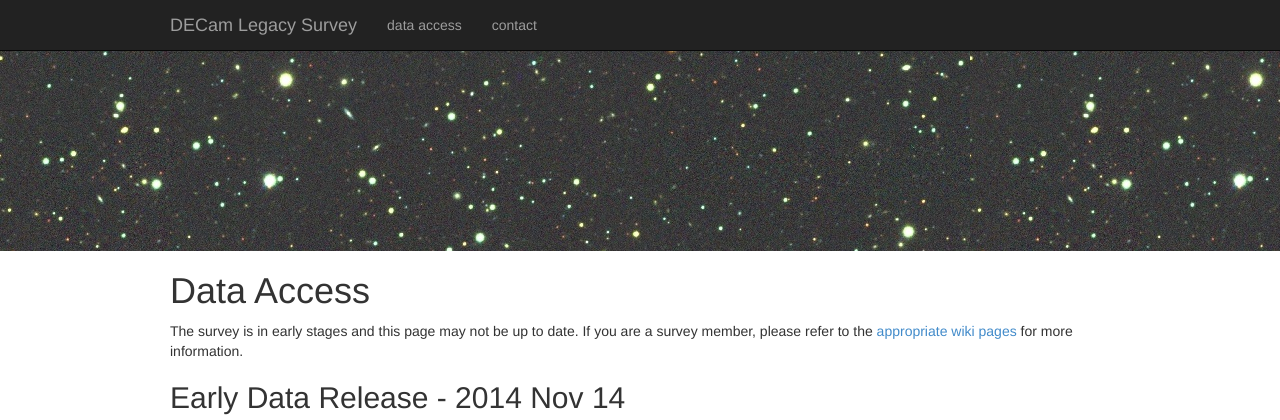
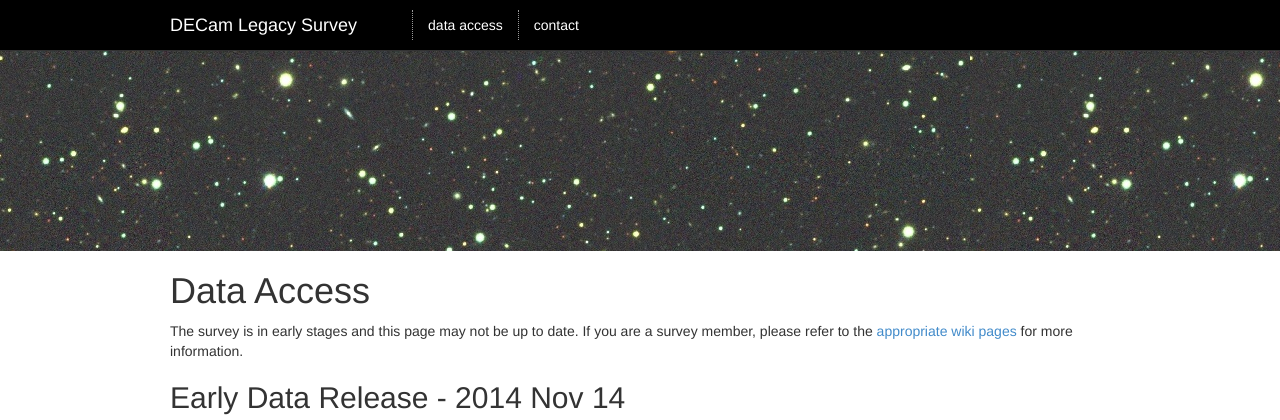
Before and after one commit to caseywstark/decals_site, a Django app: template templates/data.html in a window 1280 px wide. Shown: the top 420 px of the page. Run offline with Django 3.2, Linux system fonts and the light colour scheme; the template is opened without the code that fills it, so the values that code supplies are empty; some libraries are stand-ins or nearby versions.

Commit message:
New navbar style

```diff
--- a/static/css/main.css
+++ b/static/css/main.css
@@ -15,6 +15,34 @@ html, body {
   height: 200px;
   margin-top: -20px;
   background-repeat: repeat;
+}
+
+/* navbar style */
+.navbar {
+  background-color: #000000;
+  border-color: #333333;
+}
+.navbar, .navbar-brand, .navbar-nav > li > a {
+  color: #ffffff;
+}
+.navbar-brand:hover, .navbar-brand:focus,
+.navbar-nav > li > a:hover, .navbar-nav > li > a:focus {
+  background-color: #333333;
+  color: #cccccc;
+}
+
+.navbar-brand {
+  margin-right: 40px;
+}
+.navbar-nav li {
+  position: relative;
+  top: 10px;
+  height: 30px;
+  border-left: 1px dotted #999999;
+}
+.navbar-nav a {
+  position: relative;
+  top: -10px;
 }
 
 /* Wrapper for page content to push down footer */
--- a/templates/base.html
+++ b/templates/base.html
@@ -28,7 +28,7 @@
   <body>
     <div id="wrap">
       <div id="header">
-        <div class="navbar navbar-inverse navbar-static-top" role="navigation">
+        <div class="navbar navbar-static-top" role="navigation">
           <div class="container">
             <div class="navbar-header">
               <a class="navbar-brand" href="{% url 'index' %}">DECam Legacy Survey</a>
```
